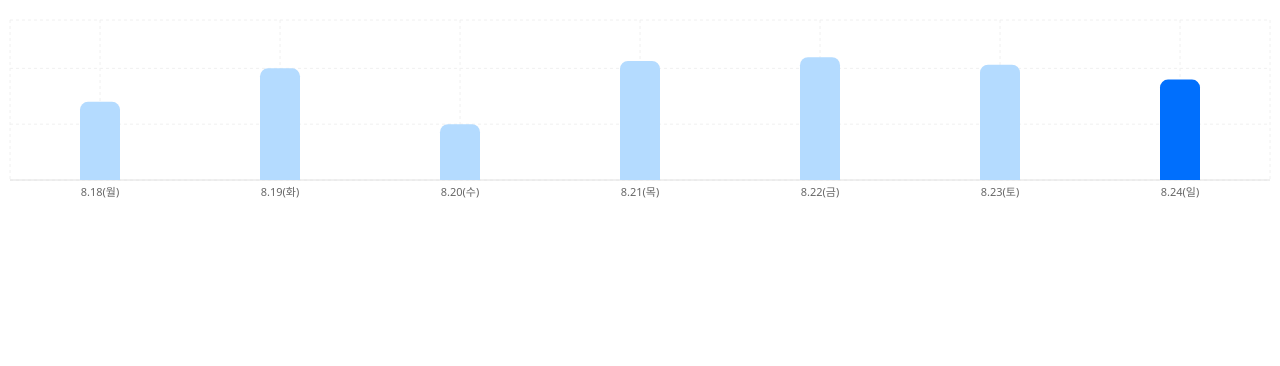
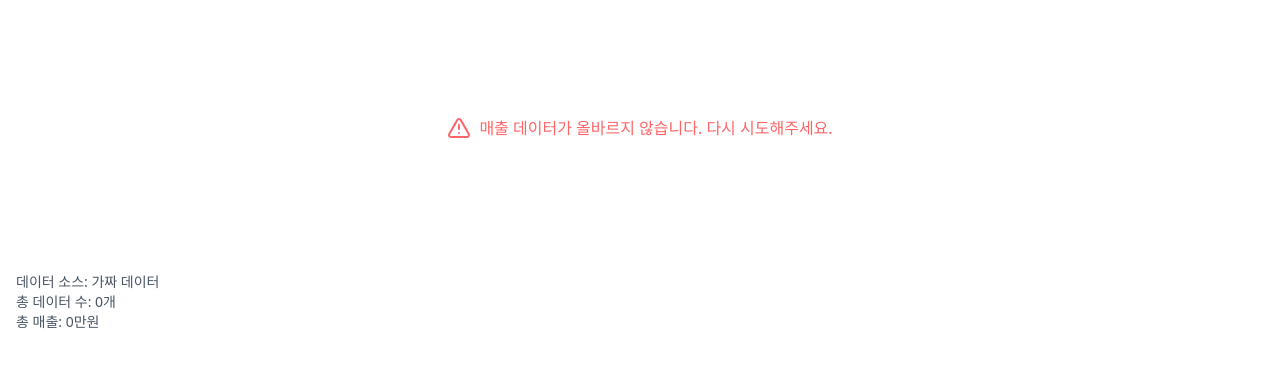
Before and after one commit to Inforsion/inforsion-web, a Next.js app: page /charts in a window 1280 px wide. Shown: the top 366 px of the page. Built offline with nearby package versions, Linux system fonts and the light colour scheme.

Commit message:
feat: 잘못된 데이터 형식이면 에러 화면 출력하도록 수정

```diff
--- a/app/charts/page.tsx
+++ b/app/charts/page.tsx
@@ -9,43 +9,209 @@ import {
   Tooltip,
   ResponsiveContainer,
   Cell,
-  TooltipProps,
 } from "recharts";
+import CustomTooltip from "@/app/entities/common/CustomTooltip";
+import { RevenueChartProps } from "@/app/types/Revenue";
+import { TriangleAlert } from "lucide-react";
 
-interface RevenueKinds<T> {
-  storeId: number;
-  storeName: string;
-  data: T[];
+// 매출 데이터 인터페이스 정의
+interface RawRevenueData {
+  날짜: string; // YYYY-MM-DD 형식
+  매출: number;
 }
 
-interface RevenueData {
+// 차트용 데이터 인터페이스
+interface ChartDataItem {
+  name: string;
+  date: string;
   매출: number;
-  date: Date;
+  isToday?: boolean;
+  isCurrentWeek?: boolean;
+  isCurrentMonth?: boolean;
+  isCurrentYear?: boolean;
 }
 
-// RevenueChartProps 인터페이스 정의
-interface RevenueChartProps<T> {
-  data: RevenueKinds<T>[];
-  kind: "일" | "주" | "월" | "년";
+type DailyRevenueChart = RevenueChartProps<"일">;
+
+// 날짜 포맷팅 유틸리티 함수들
+const formatDateForDaily = (dateString: string): string => {
+  const date = new Date(dateString);
+  const dayNames = ["일", "월", "화", "수", "목", "금", "토"];
+  return `${date.getMonth() + 1}.${date.getDate()}(${dayNames[date.getDay()]})`;
+};
+
+const formatDateForWeekly = (weekIndex: number): string => {
+  return `${weekIndex + 1}주차`;
+};
+
+const formatDateForMonthly = (dateString: string): string => {
+  const date = new Date(dateString);
+  return `${date.getMonth() + 1}월`;
+};
+
+const formatDateForYearly = (dateString: string): string => {
+  const date = new Date(dateString);
+  return `${date.getFullYear()}년`;
+};
+
+// 오늘 날짜 확인 함수
+const isToday = (dateString: string): boolean => {
+  const today = new Date();
+  const targetDate = new Date(dateString);
+  return today.toDateString() === targetDate.toDateString();
+};
+
+// 현재 주/월/년 확인 함수들
+const isCurrentWeek = (dateString: string): boolean => {
+  const today = new Date();
+  const targetDate = new Date(dateString);
+  const todayWeek = getWeekNumber(today);
+  const targetWeek = getWeekNumber(targetDate);
+  return (
+    todayWeek === targetWeek && today.getFullYear() === targetDate.getFullYear()
+  );
+};
+
+const isCurrentMonth = (dateString: string): boolean => {
+  const today = new Date();
+  const targetDate = new Date(dateString);
+  return (
+    today.getMonth() === targetDate.getMonth() &&
+    today.getFullYear() === targetDate.getFullYear()
+  );
+};
+
+const isCurrentYear = (dateString: string): boolean => {
+  const today = new Date();
+  const targetDate = new Date(dateString);
+  return today.getFullYear() === targetDate.getFullYear();
+};
+
+// 주차 계산 함수
+const getWeekNumber = (date: Date): number => {
+  const firstDayOfYear = new Date(date.getFullYear(), 0, 1);
+  const pastDaysOfYear = (date.getTime() - firstDayOfYear.getTime()) / 86400000;
+  return Math.ceil((pastDaysOfYear + firstDayOfYear.getDay() + 1) / 7);
+};
+
+// 데이터 파싱 및 변환 함수
+const parseUrlData = (dataParam: string): RawRevenueData[] => {
+  try {
+    return JSON.parse(decodeURIComponent(dataParam));
+  } catch (error) {
+    console.error("데이터 파싱 오류:", error);
+    return [];
   }
+};
 
-interface DailyData {
-  data: RevenueData;
-  isToday?: boolean;
+// 기간별 데이터 변환 함수들
+const transformDataForPeriod = (
+  rawData: RawRevenueData[],
+  period: string,
+): ChartDataItem[] => {
+  switch (period) {
+    case "일":
+      return rawData.map((item) => ({
+        name: formatDateForDaily(item.날짜),
+        date: item.날짜,
+        매출: item.매출,
+        isToday: isToday(item.날짜),
+      }));
+
+    case "주":
+      // 주별로 데이터 그룹핑 및 합계 계산
+      const weeklyData = new Map<
+        number,
+        { 매출: number; 날짜: string; isCurrentWeek: boolean }
+      >();
+
+      rawData.forEach((item) => {
+        const date = new Date(item.날짜);
+        const weekNum = getWeekNumber(date);
+
+        if (weeklyData.has(weekNum)) {
+          weeklyData.get(weekNum)!.매출 += item.매출;
+        } else {
+          weeklyData.set(weekNum, {
+            매출: item.매출,
+            날짜: item.날짜,
+            isCurrentWeek: isCurrentWeek(item.날짜),
+          });
         }
+      });
 
-interface WeeklyData {
-  data: RevenueData[];
-  isCurrentWeek?: boolean;
+      return Array.from(weeklyData.entries()).map(([weekNum, data]) => ({
+        name: formatDateForWeekly(weekNum - 1),
+        date: data.날짜,
+        매출: data.매출,
+        isCurrentWeek: data.isCurrentWeek,
+      }));
+
+    case "월":
+      // 월별로 데이터 그룹핑 및 합계 계산
+      const monthlyData = new Map<
+        string,
+        { 매출: number; 날짜: string; isCurrentMonth: boolean }
+      >();
+
+      rawData.forEach((item) => {
+        const date = new Date(item.날짜);
+        const monthKey = `${date.getFullYear()}-${date.getMonth()}`;
+
+        if (monthlyData.has(monthKey)) {
+          monthlyData.get(monthKey)!.매출 += item.매출;
+        } else {
+          monthlyData.set(monthKey, {
+            매출: item.매출,
+            날짜: item.날짜,
+            isCurrentMonth: isCurrentMonth(item.날짜),
+          });
         }
+      });
 
-interface MonthlyData {
-  data: RevenueData[];
-  isCurrentMonth?: boolean;
+      return Array.from(monthlyData.values()).map((data) => ({
+        name: formatDateForMonthly(data.날짜),
+        date: data.날짜,
+        매출: data.매출,
+        isCurrentMonth: data.isCurrentMonth,
+      }));
+
+    case "년":
+      // 연도별로 데이터 그룹핑 및 합계 계산
+      const yearlyData = new Map<
+        number,
+        { 매출: number; 날짜: string; isCurrentYear: boolean }
+      >();
+
+      rawData.forEach((item) => {
+        const date = new Date(item.날짜);
+        const year = date.getFullYear();
+
+        if (yearlyData.has(year)) {
+          yearlyData.get(year)!.매출 += item.매출;
+        } else {
+          yearlyData.set(year, {
+            매출: item.매출,
+            날짜: item.날짜,
+            isCurrentYear: isCurrentYear(item.날짜),
+          });
         }
+      });
 
-// 가짜 데이터 생성 함수들
-const generateDailyData = () => {
+      return Array.from(yearlyData.values()).map((data) => ({
+        name: formatDateForYearly(data.날짜),
+        date: data.날짜,
+        매출: data.매출,
+        isCurrentYear: data.isCurrentYear,
+      }));
+
+    default:
+      return [];
+  }
+};
+
+// 가짜 데이터 생성 함수들 (데이터가 없을 때 대체용)
+const generateDailyData = (): ChartDataItem[] => {
   const data = [];
   const today = new Date();
   for (let i = 6; i >= 0; i--) {
@@ -53,7 +219,7 @@ const generateDailyData = () => {
     date.setDate(date.getDate() - i);
     const sales = Math.floor(Math.random() * 20) + 15;
     data.push({
-      name: `${date.getMonth() + 1}.${date.getDate()}(${["일", "월", "화", "수", "목", "금", "토"][date.getDay()]})`,
+      name: formatDateForDaily(date.toISOString().split("T")[0]),
       date: date.toISOString().split("T")[0],
       매출: sales,
       isToday: i === 0,
@@ -62,13 +228,13 @@ const generateDailyData = () => {
   return data;
 };
 
-const generateWeeklyData = () => {
+const generateWeeklyData = (): ChartDataItem[] => {
   const data = [];
-  const weeks = ["1주차", "2주차", "3주차", "4주차", "5주차"];
   for (let i = 0; i < 5; i++) {
     const sales = Math.floor(Math.random() * 50) + 80;
     data.push({
-      name: weeks[i],
+      name: formatDateForWeekly(i),
+      date: new Date().toISOString().split("T")[0],
       매출: sales,
       isCurrentWeek: i === 3,
     });
@@ -76,14 +242,15 @@ const generateWeeklyData = () => {
   return data;
 };
 
-const generateMonthlyData = () => {
+const generateMonthlyData = (): ChartDataItem[] => {
   const data = [];
   const today = new Date();
   for (let i = 5; i >= 0; i--) {
     const date = new Date(today.getFullYear(), today.getMonth() - i, 1);
     const sales = Math.floor(Math.random() * 100) + 200;
     data.push({
-      name: `${date.getMonth() + 1}월`,
+      name: formatDateForMonthly(date.toISOString().split("T")[0]),
+      date: date.toISOString().split("T")[0],
       매출: sales,
       isCurrentMonth: i === 0,
     });
@@ -91,13 +258,15 @@ const generateMonthlyData = () => {
   return data;
 };
 
-const generateYearlyData = () => {
+const generateYearlyData = (): ChartDataItem[] => {
   const data = [];
   const currentYear = new Date().getFullYear();
   for (let i = 4; i >= 0; i--) {
     const sales = Math.floor(Math.random() * 500) + 2000;
+    const date = new Date(currentYear - i, 0, 1);
     data.push({
-      name: `${currentYear - i}년`,
+      name: formatDateForYearly(date.toISOString().split("T")[0]),
+      date: date.toISOString().split("T")[0],
       매출: sales,
       isCurrentYear: i === 0,
     });
@@ -105,24 +274,20 @@ const generateYearlyData = () => {
   return data;
 };
 
-const SalesChart = () => {
+const RevenueChart = () => {
   const [activeTab, setActiveTab] = useState("일");
   const [selectedPeriod, setSelectedPeriod] = useState("7일");
+  const [selectedBar, setSelectedBar] = useState<string | null>(null);
+  const [urlData, setUrlData] = useState<RawRevenueData[]>([]);
+  const [hasUrlData, setHasUrlData] = useState(false);
 
-  const chartData = useMemo(() => {
-    switch (activeTab) {
-      case "일":
-        return generateDailyData();
-      case "주":
-        return generateWeeklyData();
-      case "월":
-        return generateMonthlyData();
-      case "년":
-        return generateYearlyData();
-      default:
-        return generateDailyData();
+  const chartData = useMemo((): ChartDataItem[] => {
+    // URL에서 받은 데이터가 있으면 사용, 없으면 에러 화면 출력
+    if (hasUrlData && urlData.length > 0) {
+      return transformDataForPeriod(urlData, activeTab);
     }
-  }, [activeTab]);
+    return [];
+  }, [activeTab, urlData, hasUrlData]);
 
   const totalSales = useMemo(() => {
     return chartData.reduce((sum, item) => sum + item.매출, 0);
@@ -136,12 +301,7 @@ const SalesChart = () => {
     return Math.max(...chartData.map((item) => item.매출));
   }, [chartData]);
 
-  const getBarColor = (entry: {
-    isToday?: boolean;
-    isCurrentWeek?: boolean;
-    isCurrentMonth?: boolean;
-    isCurrentYear?: boolean;
-  }) => {
+  const getBarColor = (entry: ChartDataItem) => {
     if (
       entry.isToday ||
       entry.isCurrentWeek ||
@@ -151,28 +311,6 @@ const SalesChart = () => {
       return "#006FFD"; // primary-500
     }
     return "#B4DBFF"; // primary-100
-  };
-
-  const CustomTooltip = ({
-    active,
-    payload,
-    label,
-  }: {
-    active?: boolean;
-    payload?: any[];
-    label?: string;
-  }) => {
-    if (active && payload && payload.length) {
-      return (
-        <div className="bg-white/95 px-3 py-2 rounded-lg shadow-lg border border-gray-200">
-          <p className="text-xs text-text-secondary mb-1">{label}</p>
-          <p className="text-sm font-semibold text-text-primary">
-            {`${payload[0].value.toLocaleString()}만원`}
-          </p>
-        </div>
-      );
-    }
-    return null;
   };
 
   const periodOptions = {
@@ -185,9 +323,11 @@ const SalesChart = () => {
   useEffect(() => {
     const params = new URLSearchParams(window.location.search);
     const timeframe = params.get("timeframe");
+    const dataParam = params.get("data");
+
+    // timeframe 설정
     if (timeframe && ["일", "주", "월", "년"].includes(timeframe)) {
       setActiveTab(timeframe);
-      // timeframe에 따라 selectedPeriod 기본값 설정
       switch (timeframe) {
         case "일":
           setSelectedPeriod("7일");
@@ -203,10 +343,26 @@ const SalesChart = () => {
           break;
       }
     }
+
+    // data 파싱 및 설정
+    if (dataParam) {
+      try {
+        const parsedData = parseUrlData(dataParam);
+        setUrlData(parsedData);
+        setHasUrlData(true);
+        console.log("URL에서 받은 데이터:", parsedData);
+      } catch (error) {
+        console.error("데이터 파싱 실패:", error);
+        setHasUrlData(false);
+      }
+    } else {
+      setHasUrlData(false);
+    }
   }, []);
 
   return (
     <div className="min-h-screen bg-background-primary dark:bg-background-dark-primary">
+      {hasUrlData ? (
         <div className="chart-container focus:outline-none">
           <ResponsiveContainer
             className={"focus:outline-none"}
@@ -235,8 +391,23 @@ const SalesChart = () => {
             </BarChart>
           </ResponsiveContainer>
         </div>
+      ) : (
+        <div
+          className={"chart-container flex items-center justify-center h-64"}
+        >
+          <div className={"text-red-400 inline-flex gap-2 items-center"}>
+            <TriangleAlert />
+            매출 데이터가 올바르지 않습니다. 다시 시도해주세요.
+          </div>
+        </div>
+      )}
+      <div className="p-4 text-sm text-gray-600">
+        <p>데이터 소스: {hasUrlData ? "URL 파라미터" : "가짜 데이터"}</p>
+        <p>총 데이터 수: {chartData.length}개</p>
+        <p>총 매출: {totalSales.toLocaleString()}만원</p>
+      </div>
     </div>
   );
 };
 
-export default SalesChart;
+export default RevenueChart;
--- /dev/null
+++ b/app/entities/common/CustomTooltip.tsx
@@ -0,0 +1,23 @@
+const CustomTooltip = ({
+  active,
+  payload,
+  label,
+}: {
+  active?: boolean;
+  payload?: any[];
+  label?: string;
+}) => {
+  if (active && payload && payload.length) {
+    return (
+      <div className="bg-white/95 px-3 py-2 rounded-lg shadow-lg border border-gray-200">
+        <p className="text-xs text-text-secondary mb-1">{label}</p>
+        <p className="text-sm font-semibold text-text-primary">
+          {`${payload[0].value.toLocaleString()}만원`}
+        </p>
+      </div>
+    );
+  }
+  return null;
+};
+
+export default CustomTooltip;
```
Also changed, not shown: app/types/Revenue.d.ts (added, +53 -0 lines). Lines whose indentation alone changed are shown as unchanged.
